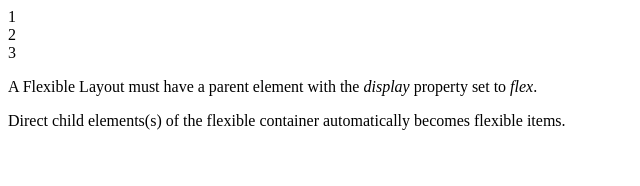
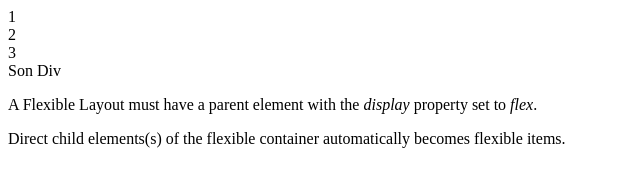
Before and after one commit to obabeyi71/git-egitimi, a plain HTML site: page index.html in a window 1280 px wide. Shown: the whole page, without its empty margins (0-640 px from the left). Drawn offline with Linux system fonts and the light colour scheme.

Commit message:
index duzenlendi

```diff
--- a/index.html
+++ b/index.html
@@ -11,6 +11,7 @@
   <div>1</div>
   <div>2</div>
   <div>3</div>
+  <div>Son Div</div>
 </div>
 
 <p>A Flexible Layout must have a parent element with the <em>display</em> property set to <em>flex</em>.</p>
```
